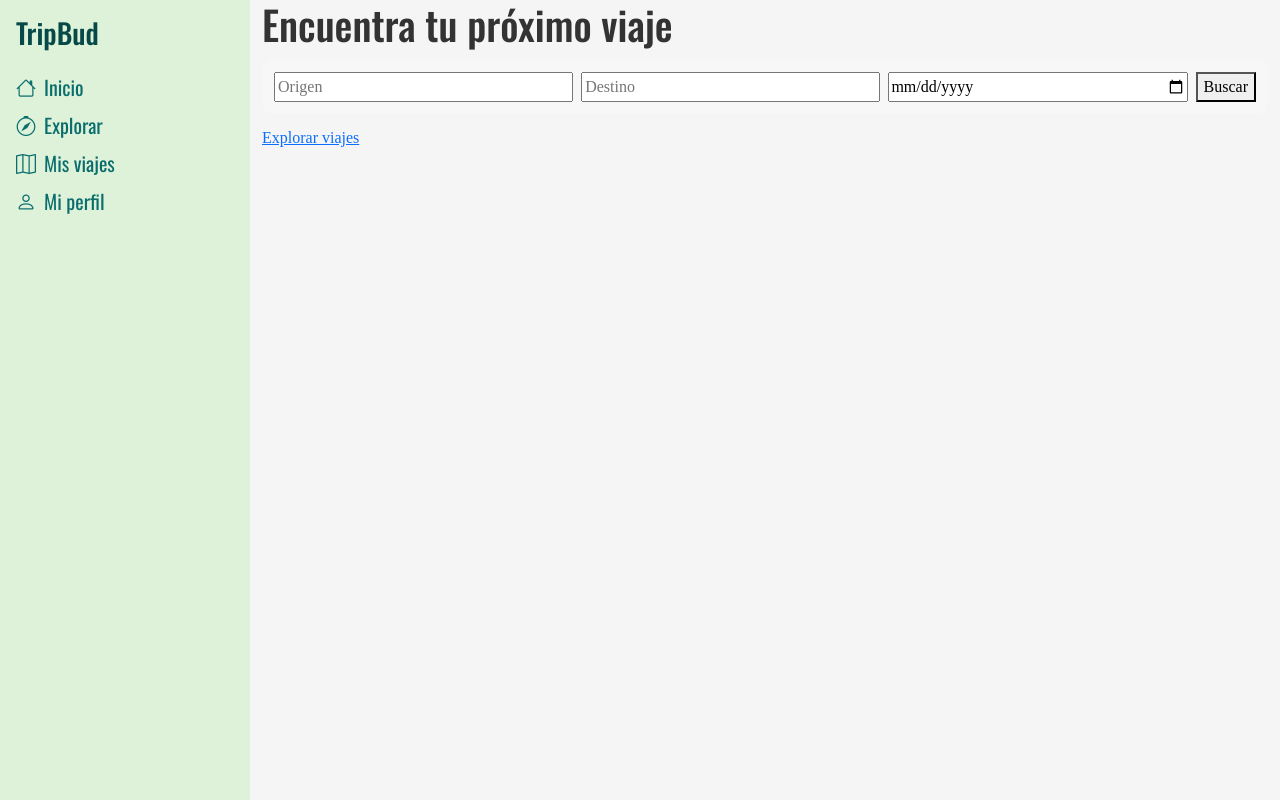
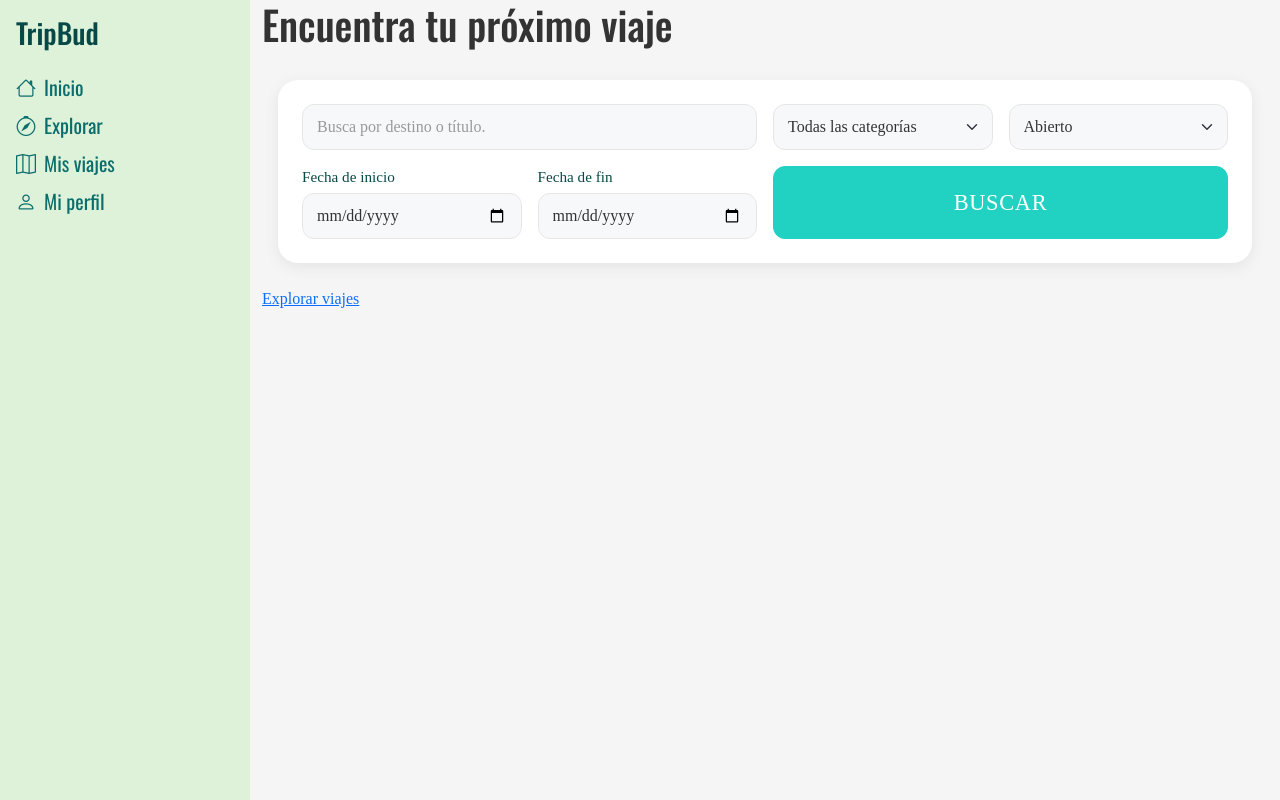
Before and after one commit to perezcastillopol/Frontend-Proyecto-Final-Grupo-3-mfpfsdev, an Angular app: page / in a window 1280 px wide. Built offline with nearby package versions, Linux system fonts and the light colour scheme.

Commit message:
feat: desarrollo search-banner.component

```diff
--- a/src/app/shared/search-banner/search-banner.component.css
+++ b/src/app/shared/search-banner/search-banner.component.css
@@ -0,0 +1,96 @@
+/* Tipografías coherentes con el root */
+.search-banner-card h1,
+.search-banner-card h2,
+.search-banner-card h3,
+.search-banner-card label,
+.search-banner-card button {
+  font-family: var(--font-primary);
+}
+
+.search-banner-card input,
+.search-banner-card select {
+  font-family: var(--font-secondary);
+}
+
+/* Contenedor general */
+.search-banner-wrapper {
+  display: flex;
+  justify-content: center;
+  width: 100%;
+  padding: 1.5rem 1rem;
+}
+
+/* Tarjeta del banner (muy similar a .profile-card) */
+.search-banner-card {
+  width: 100%;
+  max-width: 1400px;
+  background: #fff;
+  border-radius: 20px;
+  padding: 24px;
+  box-shadow: 0px 4px 15px rgba(0, 0, 0, 0.07);
+}
+
+/* Formulario interno */
+.search-banner-form {
+  width: 100%;
+}
+
+/* Inputs y selects estilo tarjeta perfil */
+.input-pill,
+.search-banner-card .form-control,
+.search-banner-card .form-select {
+  background-color: #F7F8FA;
+  border: 1px solid #e6e6e6;
+  border-radius: 12px;
+  color: #333;
+  padding: 10px 14px;
+}
+
+.search-banner-card .form-control:focus,
+.search-banner-card .form-select:focus {
+  border-color: var(--primary-color);
+  box-shadow: none;
+}
+
+/* Placeholder */
+.search-banner-card input::placeholder {
+  color: #999;
+}
+
+/* Labels */
+.search-banner-card label {
+  display: block;
+  margin-bottom: 4px;
+  font-size: 0.95rem;
+  color: var(--dark-color);
+}
+
+/* Botón de búsqueda: mismo estilo que .profile-btn-primary */
+.search-btn {
+  background-color: var(--primary-color);
+  border-color: var(--primary-color);
+  color: #fff;
+  font-family: var(--font-primary);
+  font-size: 1.4rem;
+  padding: 0.9rem;
+  border-radius: 12px;
+  text-transform: uppercase;
+  letter-spacing: 0.03em;
+}
+
+.search-btn:hover {
+  background-color: var(--secondary-color);
+  border-color: var(--secondary-color);
+}
+
+/* Responsive pequeño ajuste para móviles */
+@media (max-width: 767.98px) {
+  .search-banner-card {
+    padding: 16px;
+    border-radius: 16px;
+  }
+
+  .search-btn {
+    font-size: 1.2rem;
+  }
+}
--- a/src/app/shared/search-banner/search-banner.component.html
+++ b/src/app/shared/search-banner/search-banner.component.html
@@ -1 +1,62 @@
-<p>search-banner works!</p>
+<section class="search-banner-wrapper">
+  <div class="search-banner-card">
+
+    <form [formGroup]="searchForm" (ngSubmit)="onSubmit()" class="search-banner-form">
+
+      <!-- Fila superior -->
+      <div class="row g-3 mb-3 align-items-stretch">
+
+        <div class="col-12 col-lg-6">
+          <input
+            type="text"
+            formControlName="query"
+            class="form-control input-pill"
+            placeholder="Busca por destino o título."
+          />
+        </div>
+
+        <div class="col-6 col-lg-3">
+          <select formControlName="category" class="form-select input-pill">
+            <option *ngFor="let c of categories">{{ c }}</option>
+          </select>
+        </div>
+
+        <div class="col-6 col-lg-3">
+          <select formControlName="status" class="form-select input-pill">
+            <option *ngFor="let s of statusOptions">{{ s }}</option>
+          </select>
+        </div>
+
+      </div>
+
+      <!-- Fila inferior -->
+      <div class="row g-3 align-items-stretch">
+
+        <div class="col-12 col-lg-3">
+          <label>Fecha de inicio</label>
+          <input
+            type="date"
+            formControlName="startDate"
+            class="form-control input-pill"
+          />
+        </div>
+
+        <div class="col-12 col-lg-3">
+          <label>Fecha de fin</label>
+          <input
+            type="date"
+            formControlName="endDate"
+            class="form-control input-pill"
+          />
+        </div>
+
+        <div class="col-12 col-lg-6 d-grid">
+          <button class="btn search-btn">Buscar</button>
+        </div>
+
+      </div>
+
+    </form>
+
+  </div>
+</section>
--- a/src/app/shared/search-banner/search-banner.component.ts
+++ b/src/app/shared/search-banner/search-banner.component.ts
@@ -1,20 +1,42 @@
 import { Component, EventEmitter, Output } from '@angular/core';
+import { FormBuilder, FormGroup, ReactiveFormsModule } from '@angular/forms';
+import { NgFor } from '@angular/common';
 
 @Component({
   selector: 'app-search-banner',
   standalone: true,
-  template: `
-    <section class="banner">
-      <input placeholder="Origen">
-      <input placeholder="Destino">
-      <input type="date">
-      <button (click)="search.emit()">Buscar</button>
-    </section>
-  `,
-  styles: [`
-    .banner{display:grid;grid-template-columns:1fr 1fr 1fr auto;gap:8px;padding:12px;background:#f7f7f7;border-radius:12px;margin:12px 0}
-  `]
+  imports: [ReactiveFormsModule, NgFor],
+  templateUrl: './search-banner.component.html',
+  styleUrl: './search-banner.component.css',
 })
 export class SearchBannerComponent {
-  @Output() search = new EventEmitter<void>();
+  @Output() search = new EventEmitter<any>();
+
+  categories = [
+    'Todas las categorías',
+    'Aventura',
+    'Naturaleza',
+    'Ciudad',
+    'Playa',
+  ];
+
+  statusOptions = ['Abierto', 'Cerrado', 'Próximamente'];
+
+  searchForm: FormGroup;
+
+  constructor(private fb: FormBuilder) {
+    this.searchForm = this.fb.group({
+      query: [''],
+      category: [this.categories[0]],
+      status: [this.statusOptions[0]],
+      startDate: [''],
+      endDate: [''],
+    });
+  }
+
+  onSubmit(): void {
+    if (this.searchForm.valid) {
+      this.search.emit(this.searchForm.value);
+    }
+  }
 }
```
